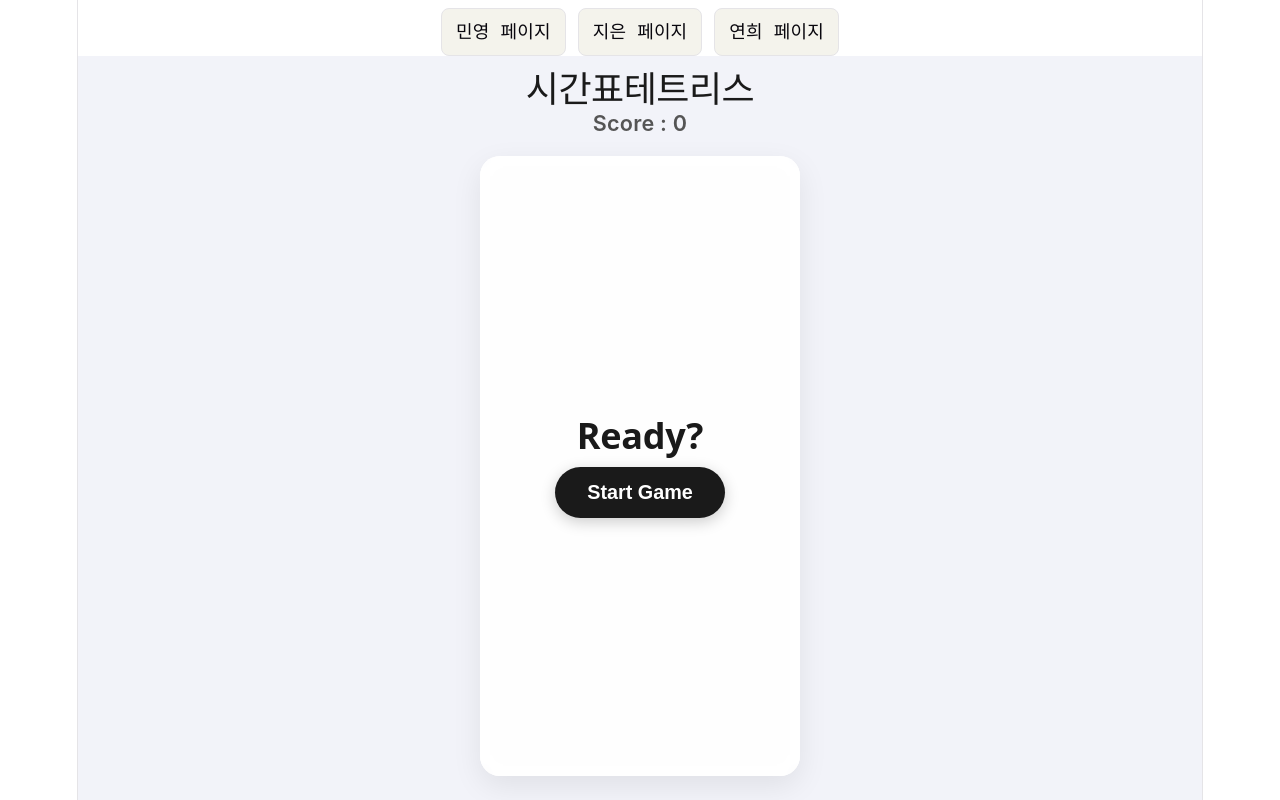
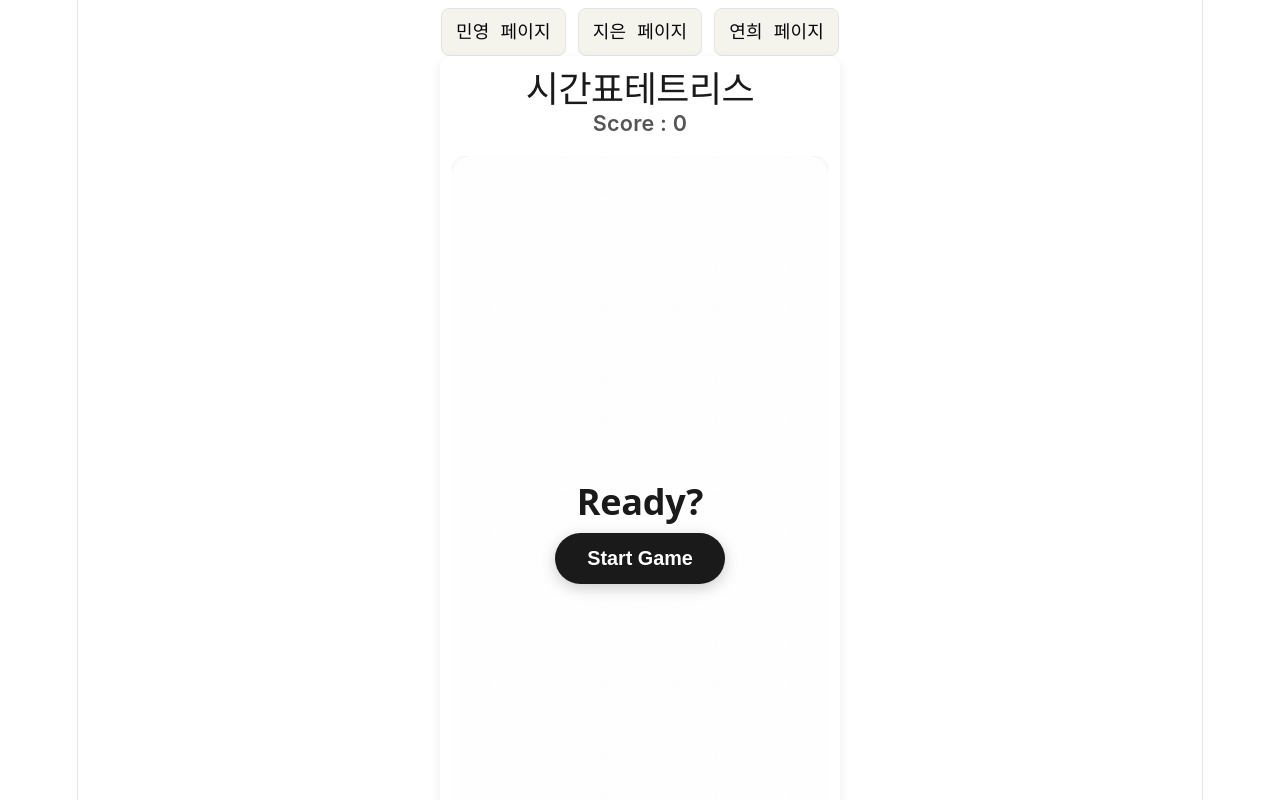
Before and after one commit to parkmin000/hakerton, a React app in the folder frontend/: page /games/guess/jieun2 in a window 1280 px wide. Shown: the top 800 px of the page. Built offline with nearby package versions, Linux system fonts and the light colour scheme; the HTML template or start-up script is replaced by a standard one.

Commit message:
ㅇㄴㄹㄹㄴㅇ

```diff
--- a/frontend/src/pages/CreditGame.jsx
+++ b/frontend/src/pages/CreditGame.jsx
@@ -225,9 +225,9 @@ class CreditGameLogic {
     this.ctx.textBaseline = 'middle'
 
     // Title
-    this.ctx.font = '900 32px sans-serif'
+    this.ctx.font = '700 28px sans-serif'
     this.ctx.fillStyle = '#000'
-    this.ctx.fillText('학점받기게임', this.width / 2, 50)
+    this.ctx.fillText('학점올리기', this.width / 2, 50)
 
     // Score & Time
     this.ctx.font = 'bold 20px sans-serif'
@@ -281,19 +281,22 @@ function CreditGame() {
   }
 
   return (
-    <div className="credit-game-container" style={{ display: 'flex', flexDirection: 'column', alignItems: 'center', padding: '20px' }}>
-      <div style={{ position: 'relative', borderRadius: '12px', overflow: 'hidden', boxShadow: '0 4px 12px rgba(0,0,0,0.1)' }}>
+    <section id="center">
+      <div className="beer-game-shell">
+        <div className="beer-game-board">
+          <div className="credit-game-container" style={{ display: 'flex', flexDirection: 'column', alignItems: 'center', justifyContent: 'stretch', width: '100%', flex: 1, minHeight: '100%' }}>
+            <div style={{ position: 'relative', width: '100%', height: '100%', borderRadius: '12px', overflow: 'hidden', boxShadow: '0 4px 12px rgba(0,0,0,0.1)' }}>
               <canvas
                 ref={canvasRef}
                 width={CANVAS_WIDTH}
                 height={CANVAS_HEIGHT}
-          style={{ display: 'block', backgroundColor: '#f2f3f9', cursor: 'none' }}
+                style={{ display: 'block', width: '100%', height: '100%', backgroundColor: '#f2f3f9', cursor: 'none' }}
               />
               {!isPlaying && (
                 <div style={{
                   position: 'absolute',
                   top: 0, left: 0, width: '100%', height: '100%',
-            backgroundColor: 'rgba(255,255,255,0.8)', // Lighter overlay
+                  backgroundColor: 'rgba(255,255,255,0.8)',
                   backdropFilter: 'blur(4px)',
                   display: 'flex', justifyContent: 'center', alignItems: 'center',
                   flexDirection: 'column', color: '#333'
@@ -322,6 +325,9 @@ function CreditGame() {
               )}
             </div>
           </div>
+        </div>
+      </div>
+    </section>
   )
 }
 
--- a/frontend/src/pages/JiEun2Game.jsx
+++ b/frontend/src/pages/JiEun2Game.jsx
@@ -3,7 +3,7 @@ import './pages.css'
 
 const COLS = 10
 const ROWS = 20
-const BLOCK_SIZE = 30
+const BLOCK_SIZE = 20
 const CANVAS_WIDTH = COLS * BLOCK_SIZE
 const CANVAS_HEIGHT = ROWS * BLOCK_SIZE
 
@@ -39,14 +39,14 @@ const COLORS = ['#A2E8FA', '#FFF4BD', '#D4C4FB', '#FFD4B2', '#AECBFA', '#B8EDD2'
 
 const styles = {
   container: {
-    minHeight: '100vh',
-    backgroundColor: '#f2f3f9',
     display: 'flex',
     flexDirection: 'column',
     alignItems: 'center',
-    justifyContent: 'center',
+    justifyContent: 'flex-start',
     fontFamily: '-apple-system, BlinkMacSystemFont, "Segoe UI", Roboto, Helvetica, Arial, sans-serif',
-    padding: '20px',
+    padding: '8px 0 0',
+    width: '100%',
+    flex: 1,
     boxSizing: 'border-box',
   },
   header: {
@@ -67,16 +67,19 @@ const styles = {
   },
   boardContainer: {
     position: 'relative',
-    padding: '10px',
-    backgroundColor: '#ffffff',
+    padding: '0',
+    backgroundColor: 'transparent',
     borderRadius: '20px',
-    boxShadow: '0 10px 30px rgba(0,0,0,0.08)',
-    marginBottom: '30px',
+    boxShadow: 'none',
+    marginBottom: '18px',
+    width: '100%',
   },
   canvas: {
     display: 'block',
+    width: '100%',
+    height: 'auto',
     borderRadius: '12px',
-    backgroundColor: '#fafafa',
+    backgroundColor: '#fff',
   },
   overlay: {
     position: 'absolute',
@@ -323,6 +326,12 @@ function JiEun2Game() {
   }
 
   return (
+    <section id="center">
+      <div className="beer-game-shell">
+        <div
+          className="beer-game-board"
+          style={{ background: 'transparent', backdropFilter: 'none', WebkitBackdropFilter: 'none', minHeight: 'auto', paddingBottom: '12px' }}
+        >
           <div style={styles.container}>
             <div style={styles.header}>
               <h1 style={styles.title}>시간표테트리스</h1>
@@ -366,6 +375,9 @@ function JiEun2Game() {
               </button>
             </div>
           </div>
+        </div>
+      </div>
+    </section>
   )
 }
 
--- a/frontend/src/pages/WhiteMouseAvoidGame.jsx
+++ b/frontend/src/pages/WhiteMouseAvoidGame.jsx
@@ -254,7 +254,7 @@ function WhiteMouseAvoidGame() {
 
           {gameOver ? (
             <div className="mouse-overlay">
-              <p>하얀쥐에게 닿아서 게임 끝!</p>
+              <p>하루에게 닿아서 게임 끝!</p>
               <button className="counter" type="button" onClick={resetGame}>
                 다시 하기
               </button>
```
Lines whose indentation alone changed are shown as unchanged.
